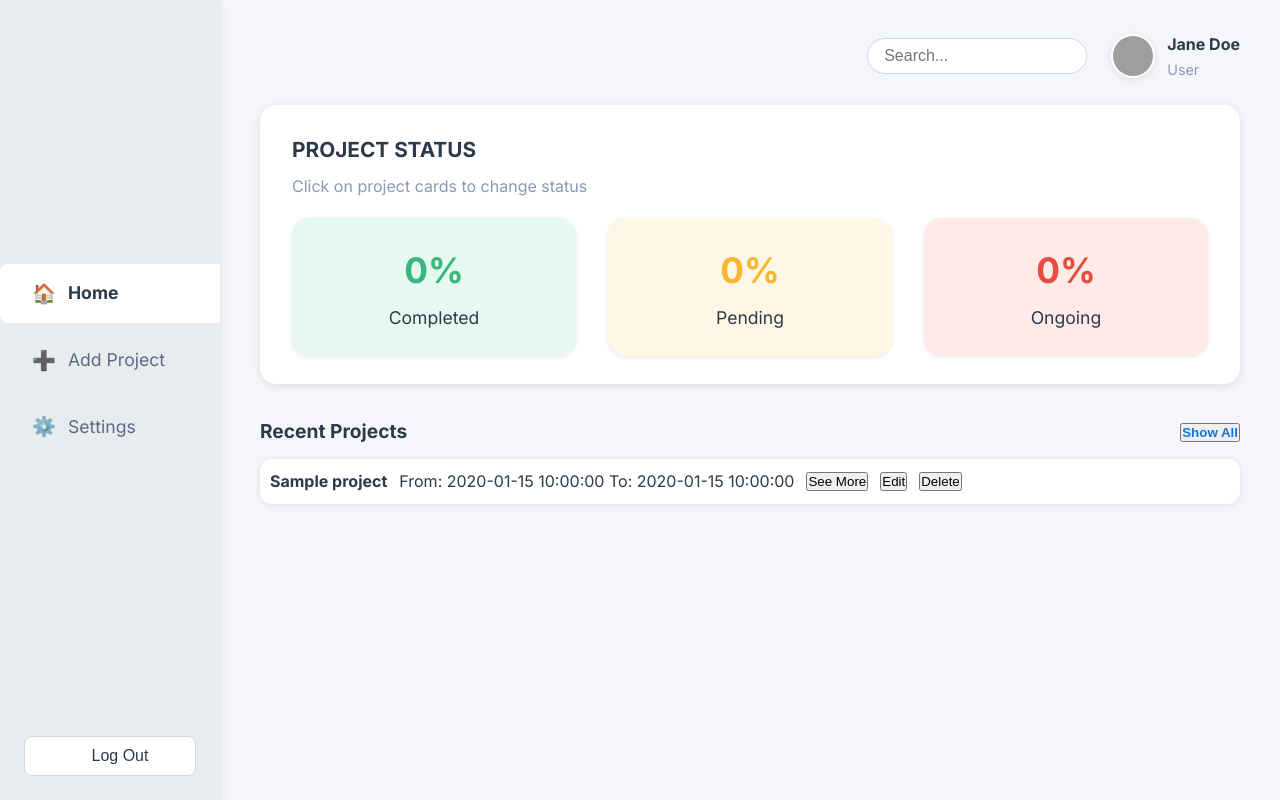
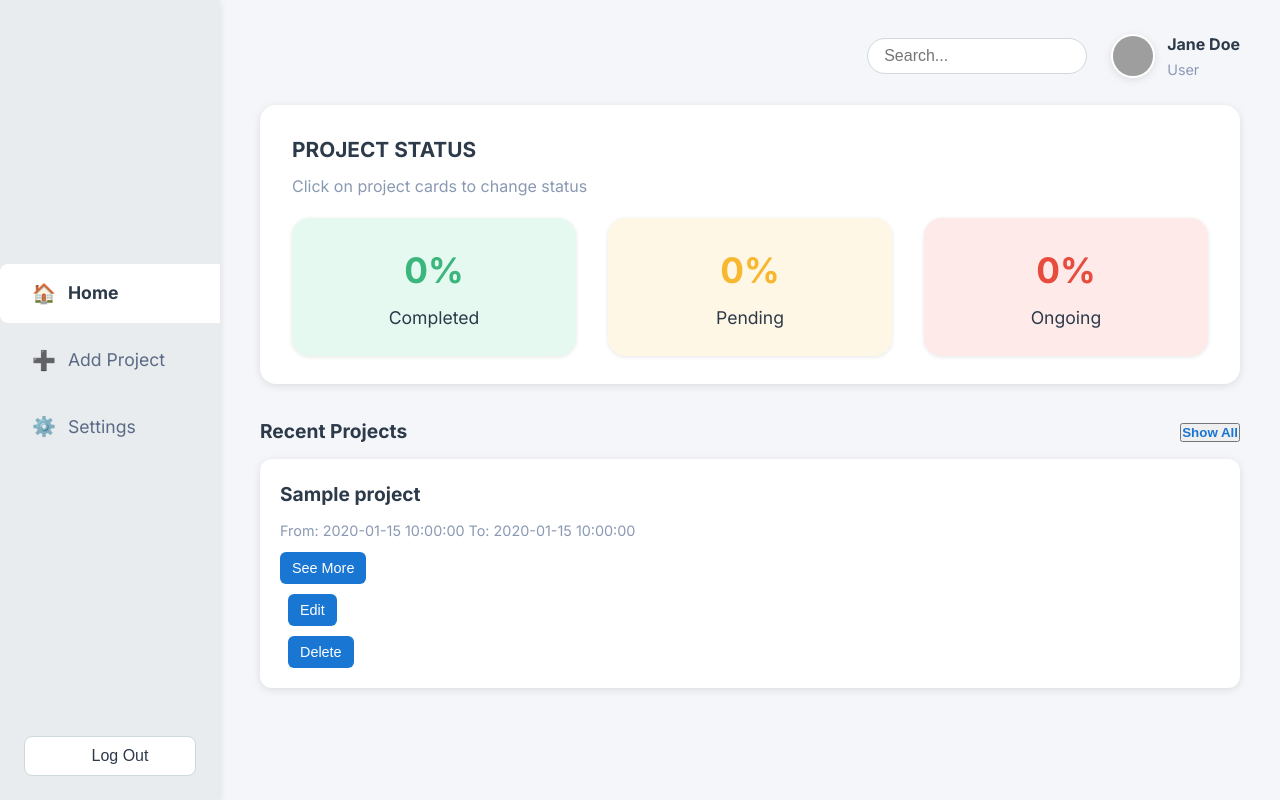
Before and after one commit to faresabe/project_tracker, a PHP site: page /dashboard/board.html in a window 1280 px wide. Run offline with PHP 8.4, Linux system fonts and the light colour scheme; tables that the repository leaves empty or names only in its code hold one stand-in row (values such as "Sample post"); grey boxes are pictures that could not be loaded.

Commit message:
update php files

```diff
--- a/dashboard/board.css
+++ b/dashboard/board.css
@@ -276,17 +276,53 @@ body {
 
 .project-card {
   display: flex;
-  align-items: center;
+  flex-direction: column;
+  align-items: flex-start;
   background: #fff;
   border-radius: 12px;
-  box-shadow: 0 1px 6px rgba(0, 0, 0, 0.1);
-  padding: 10px;
-  gap: 12px;
+  box-shadow: var(--shadow);
+  padding: 20px;
+  gap: 10px;
   min-width: 260px;
   flex: 1;
   transition: var(--transition);
 }
+.project-card h4 {
+  margin: 0;
+  font-size: 1.2rem;
+  color: var(--text-dark);
+}
 
+.project-card p {
+  margin: 0;
+  color: var(--text-light);
+  font-size: 0.9rem;
+}
+
+.project-card button {
+  background: var(--primary-color);
+  color: #fff;
+  border: none;
+  padding: 8px 12px;
+  border-radius: 6px;
+  cursor: pointer;
+  font-size: 0.9rem;
+  transition: var(--transition);
+}
+.project-card button:hover {
+  background: #c01515;
+}
+
+.project-card button + button {
+  margin-left: 8px; /* Small gap between buttons if inline */
+}
+
+.project-card .buttons {
+  margin-top: 10px;
+  display: flex;
+  flex-wrap: wrap;
+  gap: 8px;
+}
 .project-card.selected,
 .project-card:hover {
   background: #e6f0fa;
--- a/dashboard/board.html
+++ b/dashboard/board.html
@@ -77,6 +77,15 @@
         <textarea id="task-desc" rows="3" placeholder="Enter task description"></textarea>
       </div>
       <div class="form-group">
+        <label for="task-status">Task Status</label>
+        <select id="task-status" required>
+          <option value="pending">Pending</option>
+          <option value="ongoing">Ongoing</option>
+          <option value="done">Done</option>
+        </select>
+      </div>
+
+      <div class="form-group">
         <label>Date</label>
         <div class="date-box">
           <div>
--- a/dashboard/boards.js
+++ b/dashboard/boards.js
@@ -262,13 +262,15 @@ document.addEventListener("DOMContentLoaded", function () {
               document.getElementById('task-desc').value = task.description;
               document.getElementById('task-start-date').value = task.start_date;
               document.getElementById('task-end-date').value = task.end_date;
-
+              const statusField = document.getElementById('task-status');
+              if (statusField) {
+                statusField.value = task.status || 'pending';
+              }
               // Remove task from project so new save won't duplicate
               tasks = project.tasks.filter(t => t !== task);
               document.getElementById('task-form-popup').style.display = 'flex';
             });
         };
-
         taskCard.querySelector('.delete-btn').onclick = () => {
           if (confirm('Delete this task?')) {
             project.tasks = project.tasks.filter(t => t !== task);
--- a/dashboard/php_api/delete_project.php
+++ b/dashboard/php_api/delete_project.php
@@ -4,10 +4,10 @@ header("Content-Type: application/json");
 if (isset($_GET['id'])) {
     $id = intval($_GET['id']);
 
-    // Example: adjust for your DB connection
+
     $pdo = new PDO('mysql:host=localhost;dbname=project_manager', 'root', '');
 
-    // Delete project & tasks (if separate table)
+
     $stmt = $pdo->prepare("DELETE FROM projects WHERE id = ?");
     $deleted = $stmt->execute([$id]);
 
```
Also changed, not shown: dashboard/php_api/save_project.php (+7 -6 lines), dashboard/php_api/update_project.php (+16 -14 lines).
